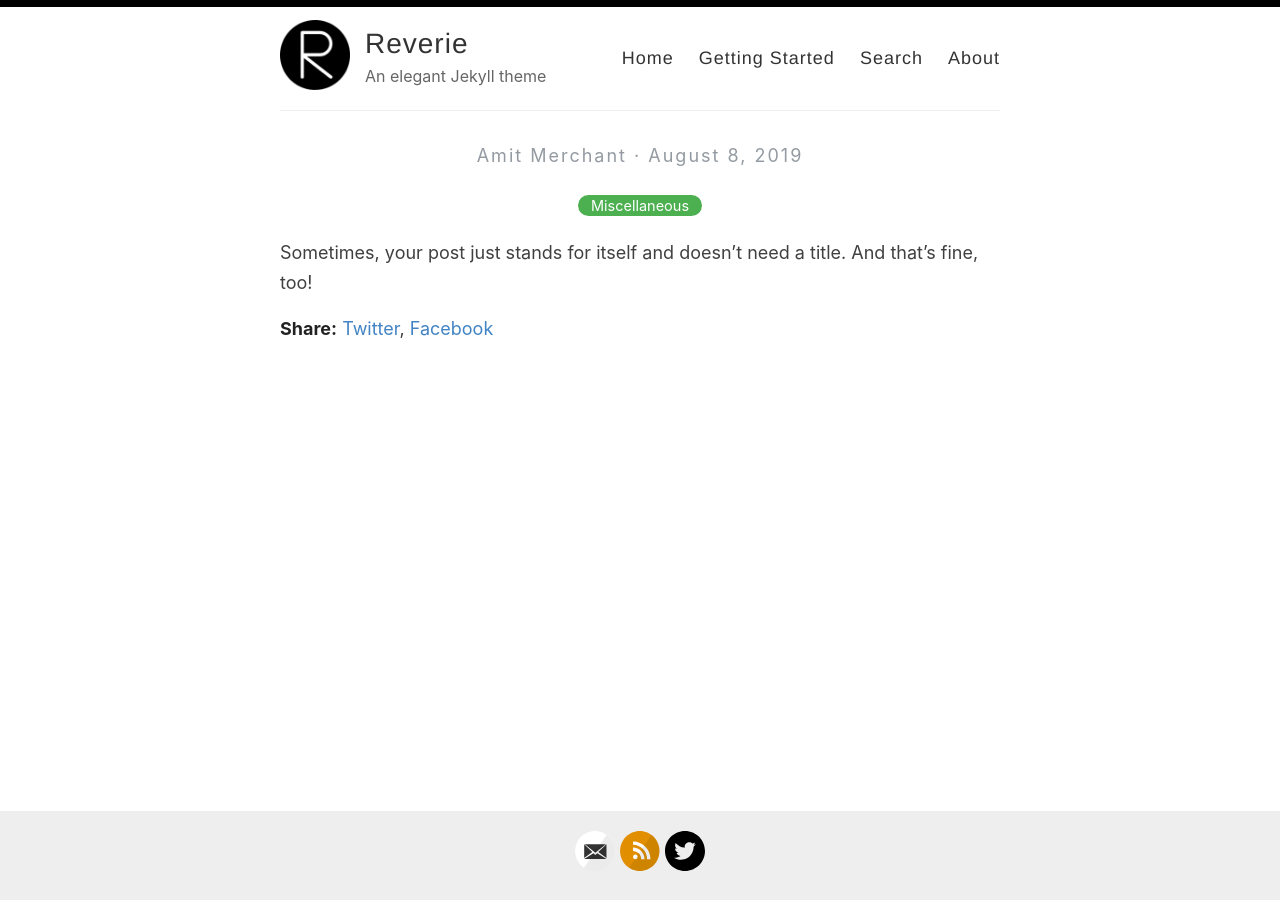
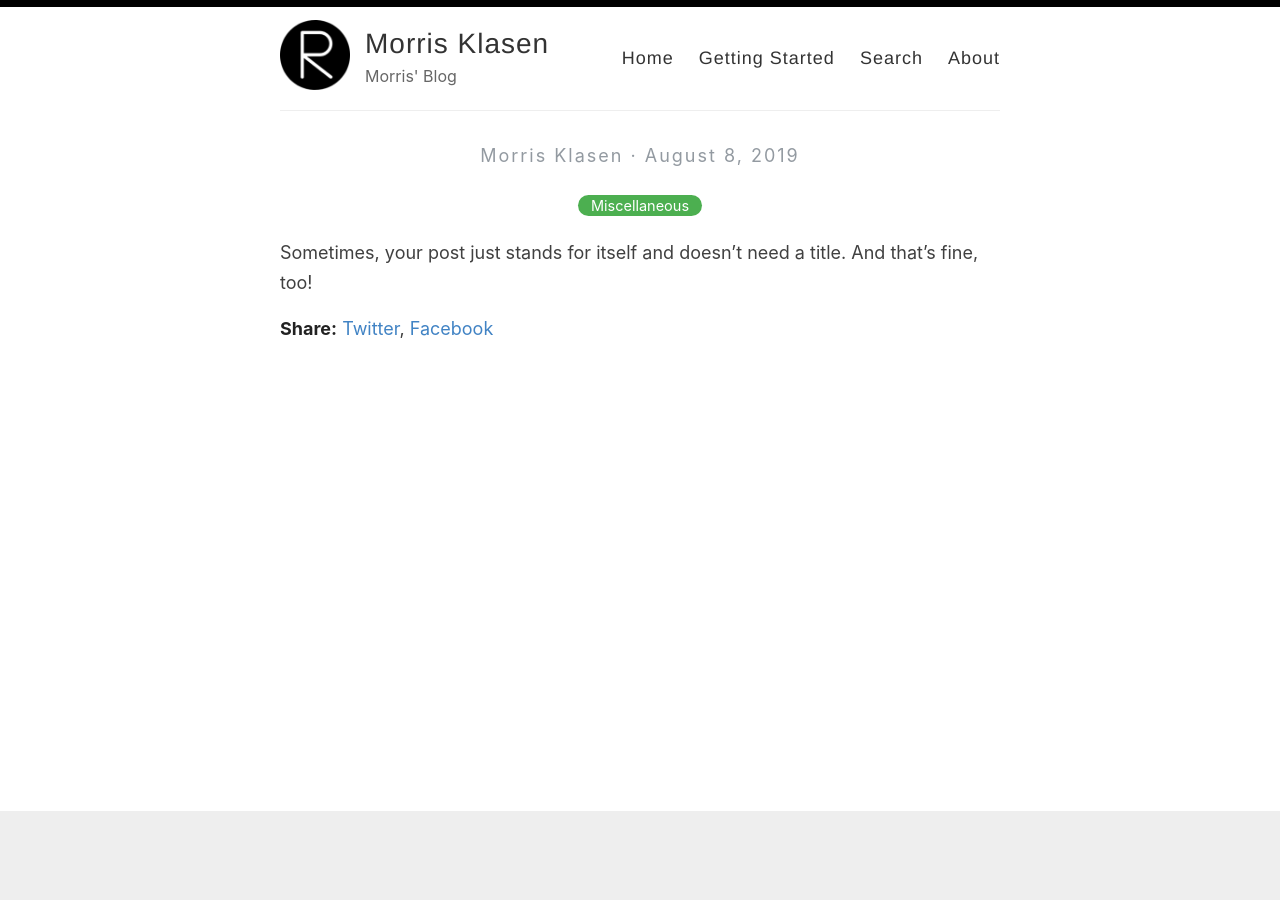
Before and after one commit to m-klasen/m-klasen.github.io, a Jekyll site: the page built from _posts/2019-08-08-no-title-posts.md, in a window 1280 px wide. Built offline with Jekyll 4.4.1, drawn with Linux system fonts in a browser that asks for light colours.

Commit message:
Update _config.yml

```diff
--- a/_config.yml
+++ b/_config.yml
@@ -3,13 +3,13 @@
 #
 
 # Name of your site (displayed in the header)
-name: Reverie
+name: Morris Klasen
 
 # Name of the author
-author: Amit Merchant
+author: Morris Klasen
 
 # Short bio or description (displayed in the header)
-description: An elegant Jekyll theme
+description: Morris' Blog
 
 # URL of your avatar or profile pic (you could use your GitHub profile pic)
 avatar: /images/reverie.png
@@ -21,15 +21,15 @@ avatar: /images/reverie.png
 # Includes an icon in the footer for each username you enter
 footer-links:
   dribbble:
-  email: amit.d.merchant@gmail.com
+  email:
   facebook:
   flickr:
   github:
   instagram:
   linkedin:
   pinterest:
-  rss: rss
-  twitter: amit_merchant
+  rss:
+  twitter:
   stackoverflow:
   youtube: # channel/<your_long_string> or user/<user-name>
   googleplus: # anything in your profile username that comes after plus.google.com/
```
